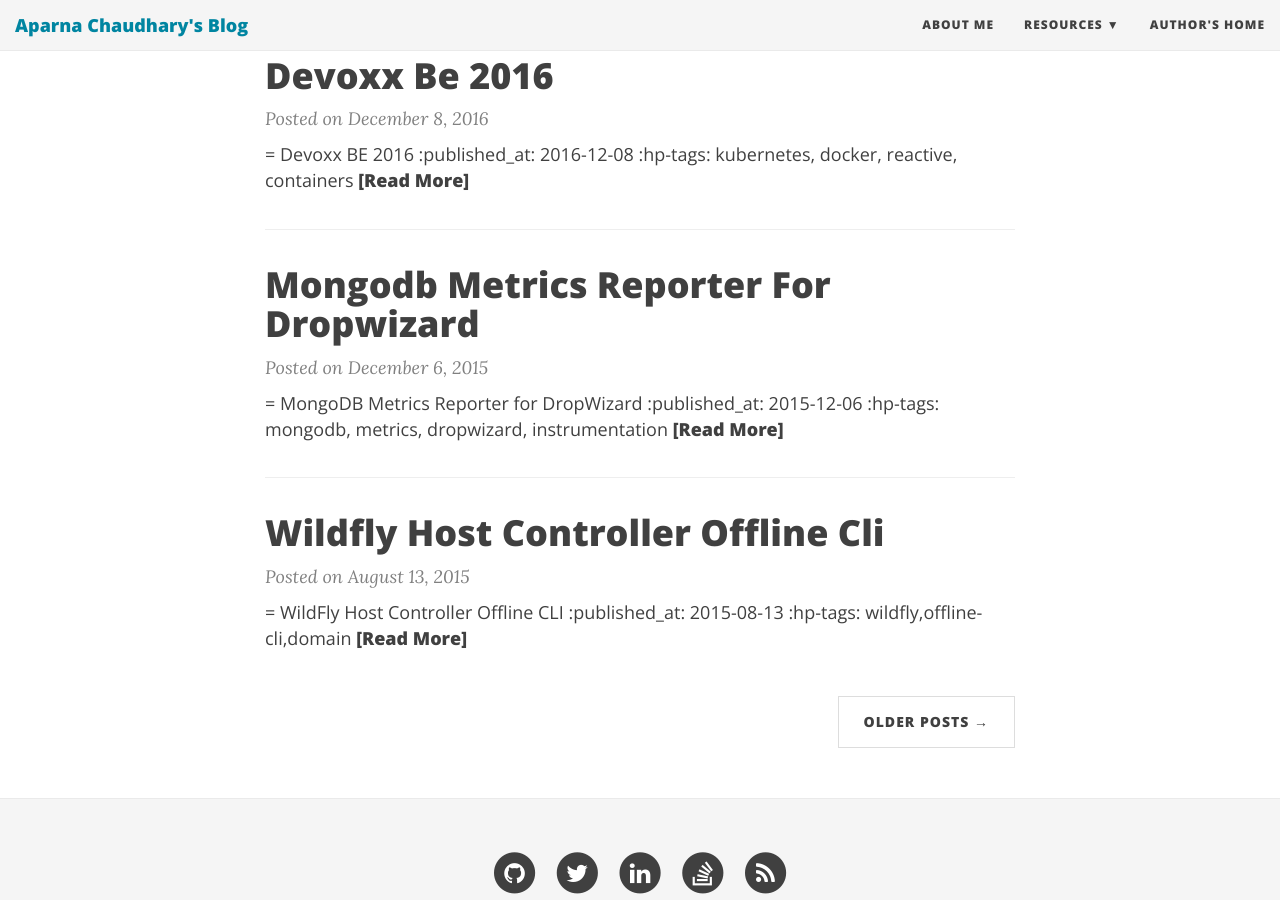
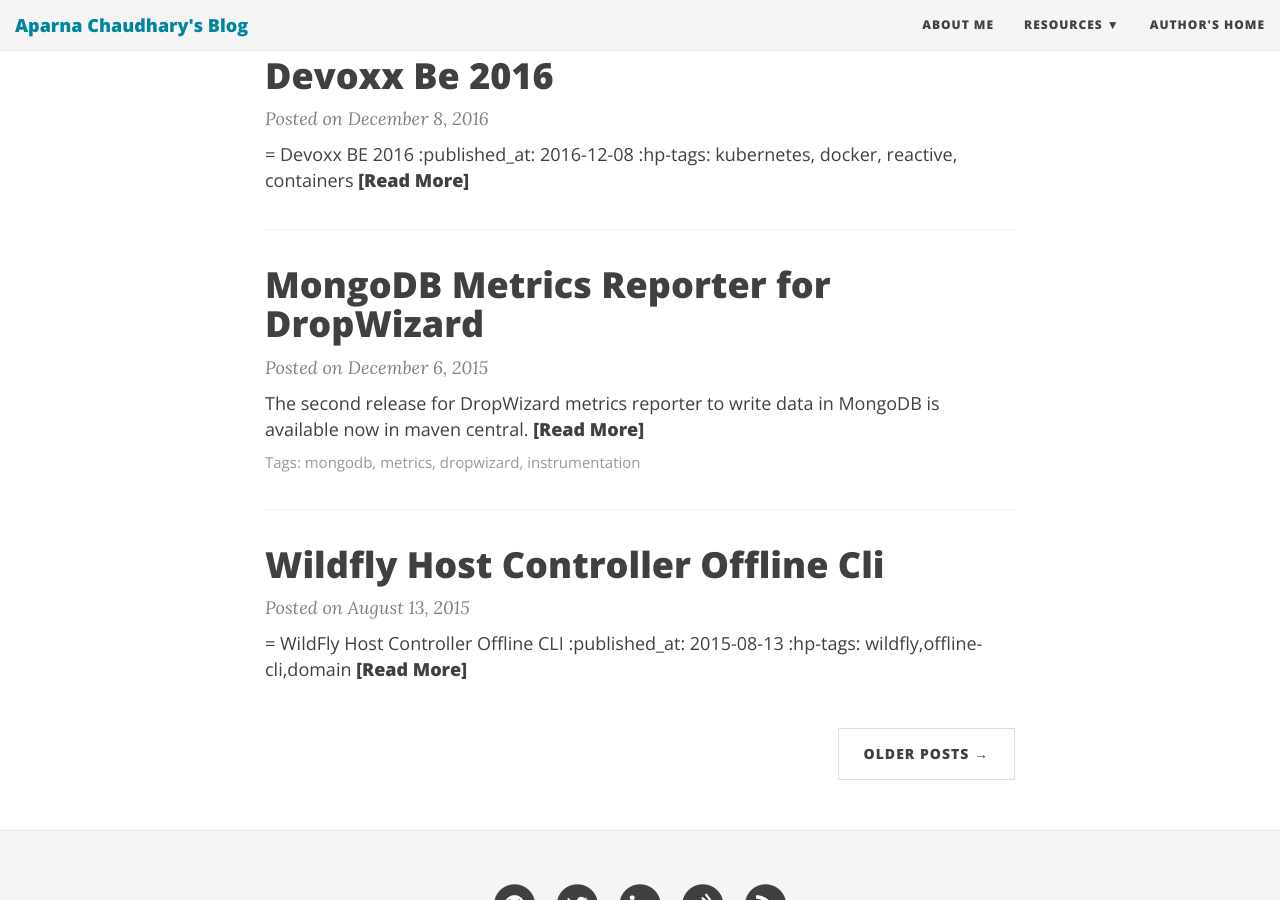
Before and after one commit to aparnachaudhary/aparnachaudhary.github.io, a Jekyll site: the page built from index.html, in a window 1280 px wide and 900 px high, scrolled down 790 px. Built offline with Jekyll 4.4.1, drawn with Linux system fonts in a browser that asks for light colours; nearby versions of some CDN libraries; the list of posts is cut into pages by our own code.

Commit message:
Update and rename 2015-12-06-MongoDB-Metrics-Reporter-for-DropWizard.adoc to 2015-12-06-MongoDB-Metrics-Reporter-for-DropWizard.md

````diff
--- a/_posts/2015-12-06-MongoDB-Metrics-Reporter-for-DropWizard.adoc
+++ b/_posts/2015-12-06-MongoDB-Metrics-Reporter-for-DropWizard.md
@@ -1,36 +1,36 @@
-= MongoDB Metrics Reporter for DropWizard
-:published_at: 2015-12-06
-:hp-tags: mongodb, metrics, dropwizard, instrumentation
+---
+layout: post
+title: MongoDB Metrics Reporter for DropWizard
+tags: [mongodb, metrics, dropwizard, instrumentation]
+---
 
 The second release for DropWizard metrics reporter to write data in MongoDB is available now in maven central.
 
 This project provides a reporter for CodaHale/DropWizard Metrics library to store the metric data in MongoDB.
 The source code is available in https://github.com/aparnachaudhary/mongodb-metrics-reporter
 
-== How does it work?
+## How does it work?
 
 . Define MetricsRegistry which is a JVM wide singleton for metric data
 . Metrics Reporter is associated with the Metrics Registry
 . Application services are instrumented with DropWizard Metrics
 . The reporter reads the data from registry at fixed defined interval and writes this data to the MongoDB datastore is the relevant collection
 
-image::MetricsMongoDB.png[]
+![Metrics MongoDB](/img/MetricsMongoDB.png)
 
 
-== Setting Up Maven
+## Setting Up Maven
 
 Add the following dependency to your project's Maven POM file.
 
 
-[source,xml]
-.pom.xml
-----
+```xml
     <dependency>
         <groupId>io.github.aparnachaudhary</groupId>
         <artifactId>mongodb-metrics</artifactId>
         <version>${version.mongodb-reporter}</version>
     </dependency>
-----
+```
 
 NOTE: Make sure you have a ``version.mongodb-reporter`` property declared in your POM with the current version, which is 0.0.2.
 
@@ -42,12 +42,12 @@
 
 Note that MongoDB java driver is compatible with 2.4.x, 2.6.x and 3.0.x. So as long as you use one of these versions of MongoDB; you are fine.
 
-== Configuring the reporter
+## Configuring the reporter
 
 Once you add the maven dependency; next step is to create a registry and configure the reporter with it.
 
-[source,java]
-----
+```java
+
     // create metric registry
     MetricRegistry metricRegistry = new MetricRegistry();
 
@@ -60,7 +60,7 @@
 
     // Report metrics every 5 seconds to MongoDB
     reporter.start(5, TimeUnit.SECONDS);
-----
+```
 <1> MongoDB connection details
 <2> Name of the database in MongoDB
 <3> Prefixes the metrics that are reported with the given identifier
@@ -70,8 +70,8 @@
 For the demo, we use a simple metric _counter_. A counter is just a counter. You can increment or decrement its value.
 You can use it, for instance, for counting the number of requests made to a particular HTTP endpoint.
 
-[source,java]
-----
+```java
+
     // register metric
     metricRegistry.counter("demo.counter");
 
@@ -82,15 +82,15 @@
         e.printStackTrace();
         Thread.currentThread().interrupt();
     }
-----
+```
 
 Executing the above program creates a collection ``counter`` in ``javasedemo`` database.
 The registered metric is prefixed with _javase_. Note that the prefix is not mandatory.
 
 *Counter collection:*
 
-[source]
-----
+```json
+
 /* 0 */
 {
     "_id" : ObjectId("565b3b7ec8f3530f3a327001"),
@@ -106,7 +106,7 @@
     "count" : 1,
     "timestamp" : ISODate("2015-11-29T17:53:07Z")
 }
-----
+```
 
 The sample applications for usage of DropWizard metric in JavaSE and JavaEE applications are also available in GitHub repo https://github.com/aparnachaudhary/mongodb-metrics-demo.
 
````
